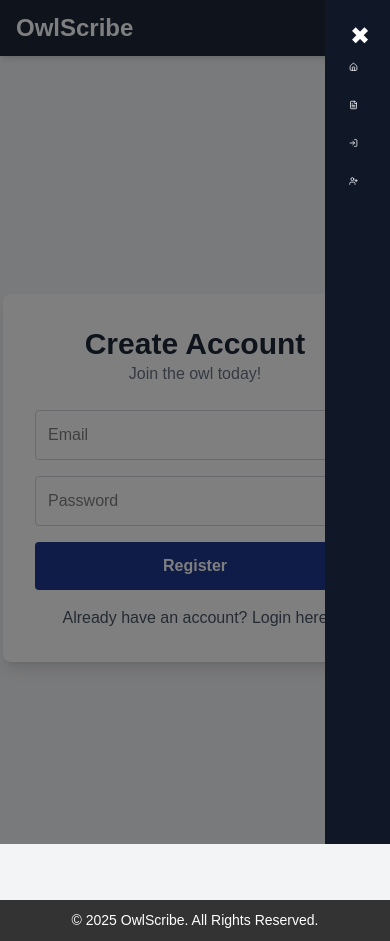
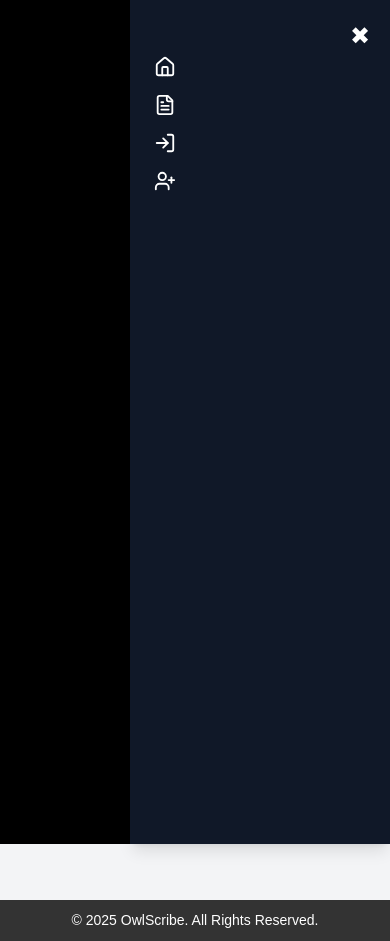
Before and after one commit to LuqmanNurhakimRosli/HistoryChannel, a React (Vite) app: page /register in a window 390 px wide. Both pictures are taken after a click on the button "Toggle Menu". Built offline with nearby package versions, Linux system fonts and the light colour scheme; no server answers.

Commit message:
fuyguyiluvy9;oy9

```diff
--- a/src/components/Header.jsx
+++ b/src/components/Header.jsx
@@ -1,6 +1,6 @@
 import { Link, NavLink } from "react-router-dom";
 import { useAuth } from "../context/AuthContext";
-import { useState } from "react";
+import { useState, useEffect } from "react";
 import PropTypes from "prop-types";
 import { Home, FileText, User, LogOut, LogIn, UserPlus, PenLine } from "lucide-react"; // Icons
 
@@ -8,7 +8,16 @@
   const { user, logout } = useAuth();
   const [isMenuOpen, setIsMenuOpen] = useState(false);
 
+  // Prevent body scroll when mobile menu is open
+  useEffect(() => {
+    document.body.style.overflow = isMenuOpen ? "hidden" : "auto";
+    return () => {
+      document.body.style.overflow = "auto";
+    };
+  }, [isMenuOpen]);
+
   const toggleMenu = () => setIsMenuOpen(!isMenuOpen);
+  const closeMenu = () => setIsMenuOpen(false);
 
   return (
     <header className="bg-gray-800 text-white shadow-md sticky top-0 z-50">
@@ -26,7 +35,7 @@
           </svg>
         </button>
 
-        {/* Navigation Links */}
+        {/* Navigation Links (Desktop) */}
         <ul className="hidden md:flex space-x-6">
           <NavItem to="/" icon={<Home size={22} />} tooltip="Home" />
           <NavItem to="/blog" icon={<FileText size={22} />} tooltip="Blog" />
@@ -56,39 +65,48 @@
         </ul>
 
         {/* Mobile Menu */}
-        {isMenuOpen && (
-  <>
-    <div className="text-light-100 fixed inset-0 bg-black opacity-50 md:hidden" onClick={() => setIsMenuOpen(false)}></div>
+        <div
+          className={`fixed inset-0 bg-black bg-opacity-50 transition-opacity duration-300 ${
+            isMenuOpen ? "opacity-100 visible" : "opacity-0 invisible"
+          } md:hidden`}
+          onClick={closeMenu}
+        ></div>
 
-    <div className="text-center justify-center items-center fixed top-0 right-0 w-1/6 h-full bg-gray-900 text-white p-6 transform transition-transform duration-300 z-50">
+        <div
+          className={`fixed top-0 right-0 w-2/3 max-w-xs h-full bg-gray-900 text-white p-6 shadow-lg transform transition-transform duration-300 ${
+            isMenuOpen ? "translate-x-0" : "translate-x-full"
+          } md:hidden`}
+          aria-hidden={!isMenuOpen}
+        >
+          {/* Close Button */}
           <button
             className="absolute top-5 right-5 text-white text-2xl"
-        onClick={() => setIsMenuOpen(false)}
+            onClick={closeMenu}
             aria-label="Close Menu"
           >
             ✖
           </button>
 
           <ul className="flex flex-col space-y-4 mt-8 text-white">
-        <NavItem to="/" icon={<Home size={22} />} tooltip="Home" closeMenu={() => setIsMenuOpen(false)} />
-        <NavItem to="/blog" icon={<FileText size={22} />} tooltip="Blog" closeMenu={() => setIsMenuOpen(false)} />
+            <NavItem to="/" icon={<Home size={22} />} tooltip="Home" closeMenu={closeMenu} />
+            <NavItem to="/blog" icon={<FileText size={22} />} tooltip="Blog" closeMenu={closeMenu} />
             {user && (
               <>
-            <NavItem to="/dashboard" icon={<User size={22} />} tooltip="Dashboard" closeMenu={() => setIsMenuOpen(false)} />
-            <NavItem to="/dashboard/createblog" icon={<PenLine size={22} />} tooltip="New Post" closeMenu={() => setIsMenuOpen(false)} />
+                <NavItem to="/dashboard" icon={<User size={22} />} tooltip="Dashboard" closeMenu={closeMenu} />
+                <NavItem to="/dashboard/createblog" icon={<PenLine size={22} />} tooltip="New Post" closeMenu={closeMenu} />
               </>
             )}
             {!user ? (
               <>
-            <NavItem to="/login" icon={<LogIn size={22} />} tooltip="Login" closeMenu={() => setIsMenuOpen(false)} />
-            <NavItem to="/register" icon={<UserPlus size={22} />} tooltip="Register" closeMenu={() => setIsMenuOpen(false)} />
+                <NavItem to="/login" icon={<LogIn size={22} />} tooltip="Login" closeMenu={closeMenu} />
+                <NavItem to="/register" icon={<UserPlus size={22} />} tooltip="Register" closeMenu={closeMenu} />
               </>
             ) : (
               <li>
                 <button
                   onClick={() => {
                     logout();
-                setIsMenuOpen(false);
+                    closeMenu();
                   }}
                   className="bg-red-600 hover:bg-red-700 text-white px-3 py-2 rounded-md transition-colors duration-200 flex items-center space-x-2"
                 >
@@ -99,8 +117,6 @@
             )}
           </ul>
         </div>
-  </>
-)}
       </nav>
     </header>
   );
```
Lines whose indentation alone changed are shown as unchanged.
